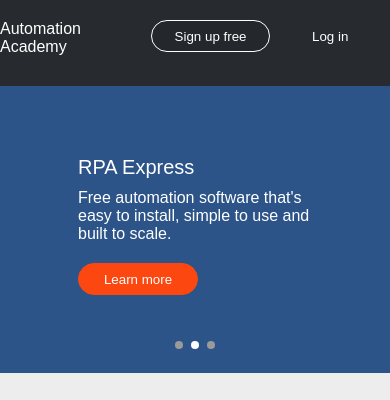
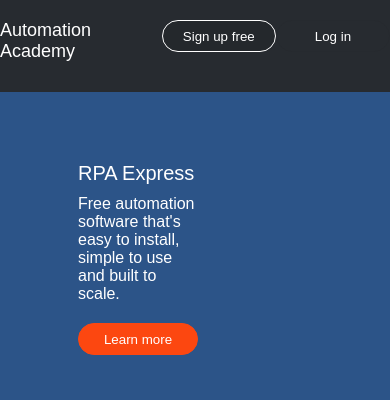
Before and after one commit to susiemooon/automationAcademy, a website built with webpack: page assets/index.html in a window 390 px wide. Shown: the top 400 px of the page. Built offline with nearby package versions, Linux system fonts and the light colour scheme; files whose address does not match are found by name.

Commit message:
m e d i a

```diff
--- a/assets/index.html
+++ b/assets/index.html
@@ -3,7 +3,7 @@
 
 <head>
   <title>Automation Academy</title>
-
+  <meta name="viewport" content="width=device-width, initial-scale=1"/>
   <link rel='stylesheet' href='style.css'>
 </head>
 
--- a/assets/scss/base.scss
+++ b/assets/scss/base.scss
@@ -20,17 +20,7 @@
   background-color: $bck;
 }
 
-@media screen and (max-width: 500px) {
-  body {
-    font-size: 16px;
-  }
-  h2,
-  h3,
-  h4,
-  h5 {
-    font-size: 20px;
-  }
-}
+
 .header-area {
   background-color: #272b30;
   color: $color3;
@@ -77,22 +67,26 @@
   padding-bottom: 40px;
   width: 50%;
   font-size: 18px;
-
+  @media screen and (max-width:800){
+    width:auto;
+  }
   p {
     padding-top: 10px;
     padding-bottom: 20px;
   }
 }
 
-@media screen and (max-width: 800px) {
+
+@media screen and (max-width: 1100px) {
   .content {
-    width: auto;
+
     font-size: 16px;
     h2 {
       font-size: 20px;
     }
   }
 }
+
 .hero-area-header {
   font-weight: 500;
   font-size: 24px;
@@ -739,7 +733,7 @@
   border-radius: 5px;
 }
 
-@media screen and (max-width: 900px) {
+@media screen and (max-width: 1100px) {
   .form-area-main {
     height: 800px;
   }
@@ -854,7 +848,19 @@
 
 @media screen and (max-width: 700px) {
   .footer {
-    font-size: 10px;
+    font-size: 14px;
     width: auto;
   }
 }
+
+@media screen and (max-width: 1100px) {
+  body {
+    font-size: 18px;
+  }
+  h2,
+  h3,
+  h4,
+  h5 {
+    font-size: 22px;
+  }
+}
```
Also changed, not shown: dist/index.html, dist/style.css.
